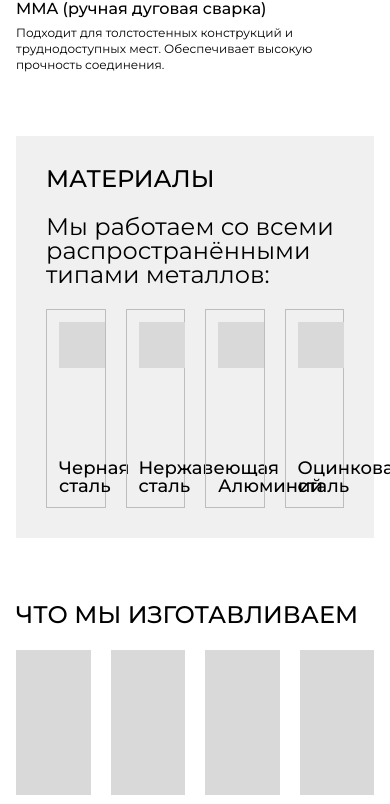
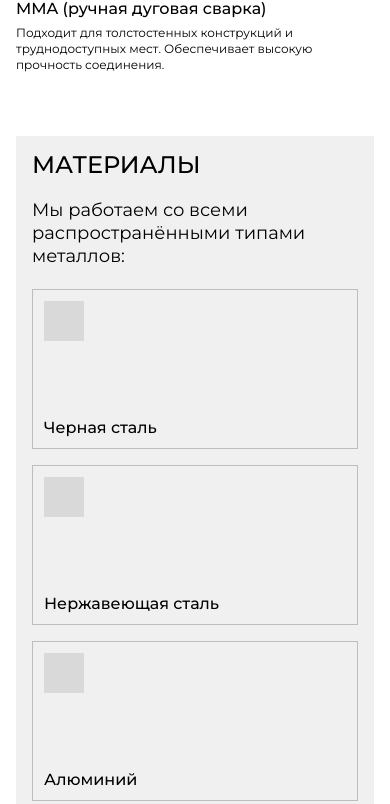
Before and after one commit to f-suite/metal-welding, a React (Vite) app: page / in a window 390 px wide. Shown: the part 3272-4076 px from the top of the page. Built offline with nearby package versions, Linux system fonts and the light colour scheme; no server answers.

Commit message:
Adaptive for Materials Section

```diff
--- a/src/app/components/sections/MaterialsSection.tsx
+++ b/src/app/components/sections/MaterialsSection.tsx
@@ -4,14 +4,14 @@ import { usePageContent } from "../../../contexts/PageContentContext";
 export function MaterialsSection() {
   const contentData = usePageContent();
   return (
-    <div className="bg-[#f0f0f0] relative shrink-0 w-full">
+    <div className="bg-[#f0f0f0] relative w-full">
       <div className="size-full">
-        <div className="content-stretch flex flex-col gap-[22px] items-start p-[30px] relative w-full">
+        <div className="content-stretch flex flex-col gap-5 sm:gap-6 md:gap-[22px] items-start p-4 sm:p-6 md:p-[30px] relative w-full">
           <SectionHeading text={contentData.materials.title} />
-          <p className="font-normal leading-[100%] tracking-[0%] not-italic relative shrink-0 text-[24px] text-black break-words">
+          <p className="font-normal leading-[130%] md:leading-[100%] tracking-[0%] not-italic relative text-lg sm:text-xl md:text-[24px] text-black">
             {contentData.materials.subtitle}
           </p>
-          <div className="content-stretch flex gap-[20px] items-start relative shrink-0 w-full">
+          <div className="content-stretch flex flex-wrap gap-4 sm:gap-5 lg:gap-[20px] items-start relative w-full">
             {contentData.materials.items.map((material: string, index: number) => (
               <MaterialCard key={index} name={material} />
             ))}
--- a/src/app/components/shared/MaterialCard.tsx
+++ b/src/app/components/shared/MaterialCard.tsx
@@ -4,14 +4,14 @@ interface MaterialCardProps {
 
 export function MaterialCard({ name }: MaterialCardProps) {
   return (
-    <div className="basis-0 grow h-[199px] min-h-px min-w-px relative shrink-0">
+    <div className="w-full sm:w-[calc(50%-10px)] lg:basis-0 lg:grow h-[160px] sm:h-[180px] md:h-[199px] min-h-px min-w-px relative">
       <div aria-hidden="true" className="absolute border border-[#bdbdbd] border-solid inset-0 pointer-events-none" />
       <div className="flex flex-col justify-center size-full">
-        <div className="content-stretch flex flex-col items-start justify-center p-[13px] relative size-full">
-          <div className="basis-0 content-stretch flex flex-col grow items-start justify-between min-h-px min-w-px relative shrink-0 w-full">
-            <div className="bg-[#d9d9d9] shrink-0 size-[46px]" />
-            <div className="content-stretch flex flex-col items-start relative shrink-0 w-full">
-              <p className="font-medium leading-[100%] tracking-[0%] not-italic relative shrink-0 text-[18px] text-black w-full">
+        <div className="content-stretch flex flex-col items-start justify-center p-3 sm:p-[13px] relative size-full">
+          <div className="basis-0 content-stretch flex flex-col grow items-start justify-between min-h-px min-w-px relative w-full">
+            <div className="bg-[#d9d9d9] shrink-0 size-10 sm:size-11 md:size-[46px]" />
+            <div className="content-stretch flex flex-col items-start relative w-full">
+              <p className="font-medium leading-[110%] md:leading-[100%] tracking-[0%] not-italic relative text-base sm:text-[17px] md:text-[18px] text-black w-full">
                 {name}
               </p>
             </div>
```
